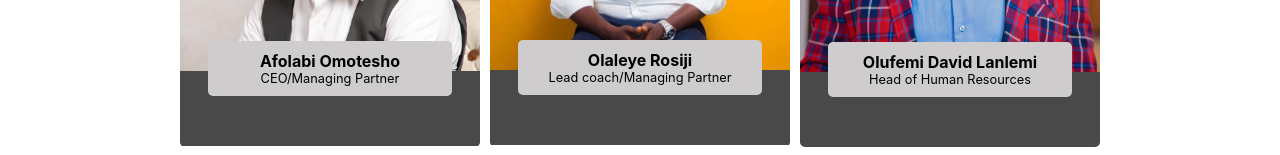
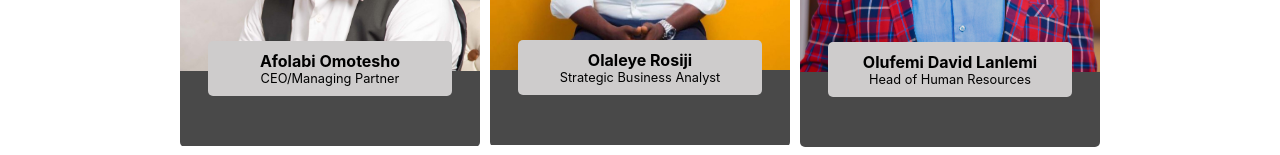
Before and after one commit to Samcodedev/coaching, a React (Create React App) app: page /instructor in a window 1280 px wide. Shown: the part 743-898 px from the top of the page. Built offline with nearby package versions, Linux system fonts and the light colour scheme.

Commit message:
Update InstructorCard.jsx pst lee role

```diff
--- a/src/Component/Instructure/InstructorCard/InstructorCard.jsx
+++ b/src/Component/Instructure/InstructorCard/InstructorCard.jsx
@@ -17,7 +17,7 @@ const InstructorCard = () => {
     },
     {
       name: "Olaleye Rosiji",
-      role: "Lead coach/Managing Partner",
+      role: "Strategic Business Analyst",
       mail: "https://www.obanlasamuelolakunle@gmail.com",
       linkin: "https://www.linkedin.com/in/olaleye-rosiji/",
       img: prof1
```
